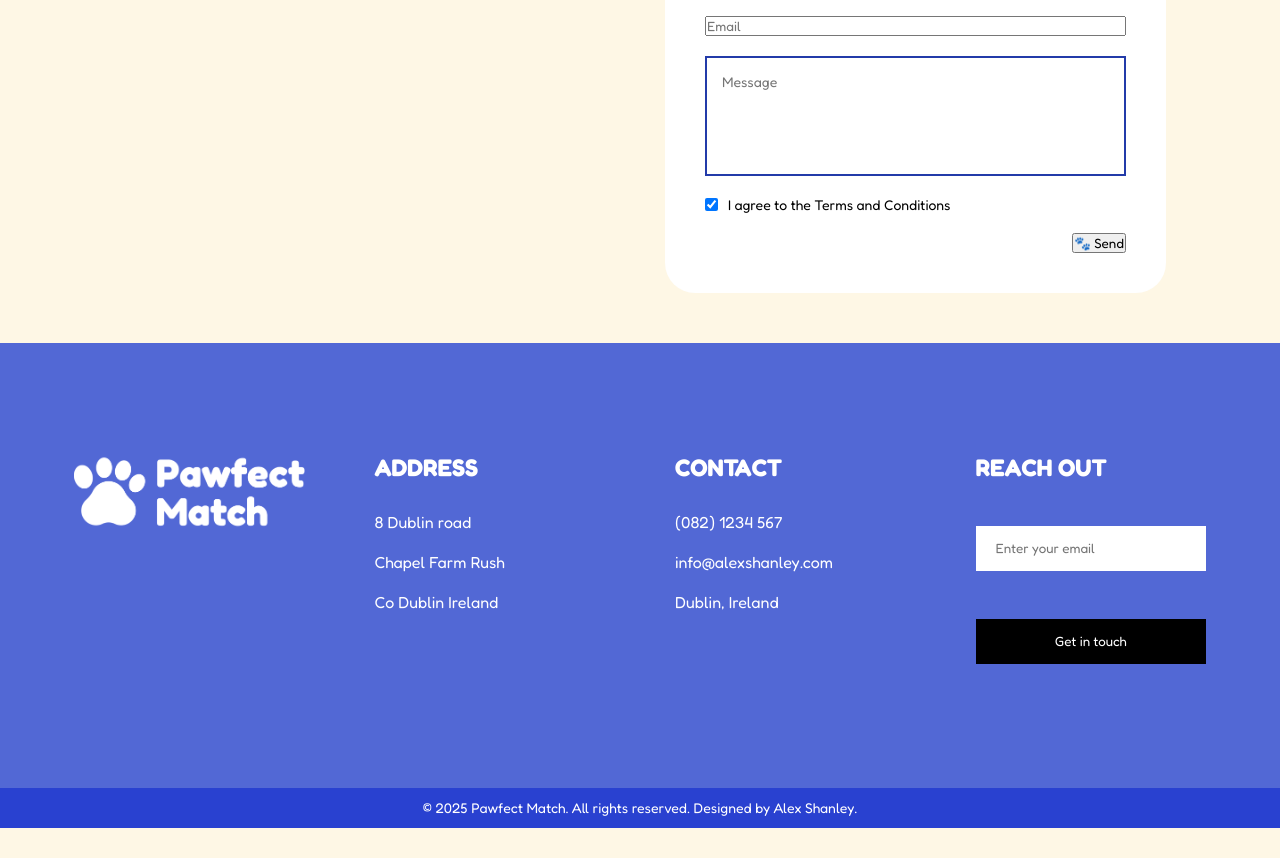
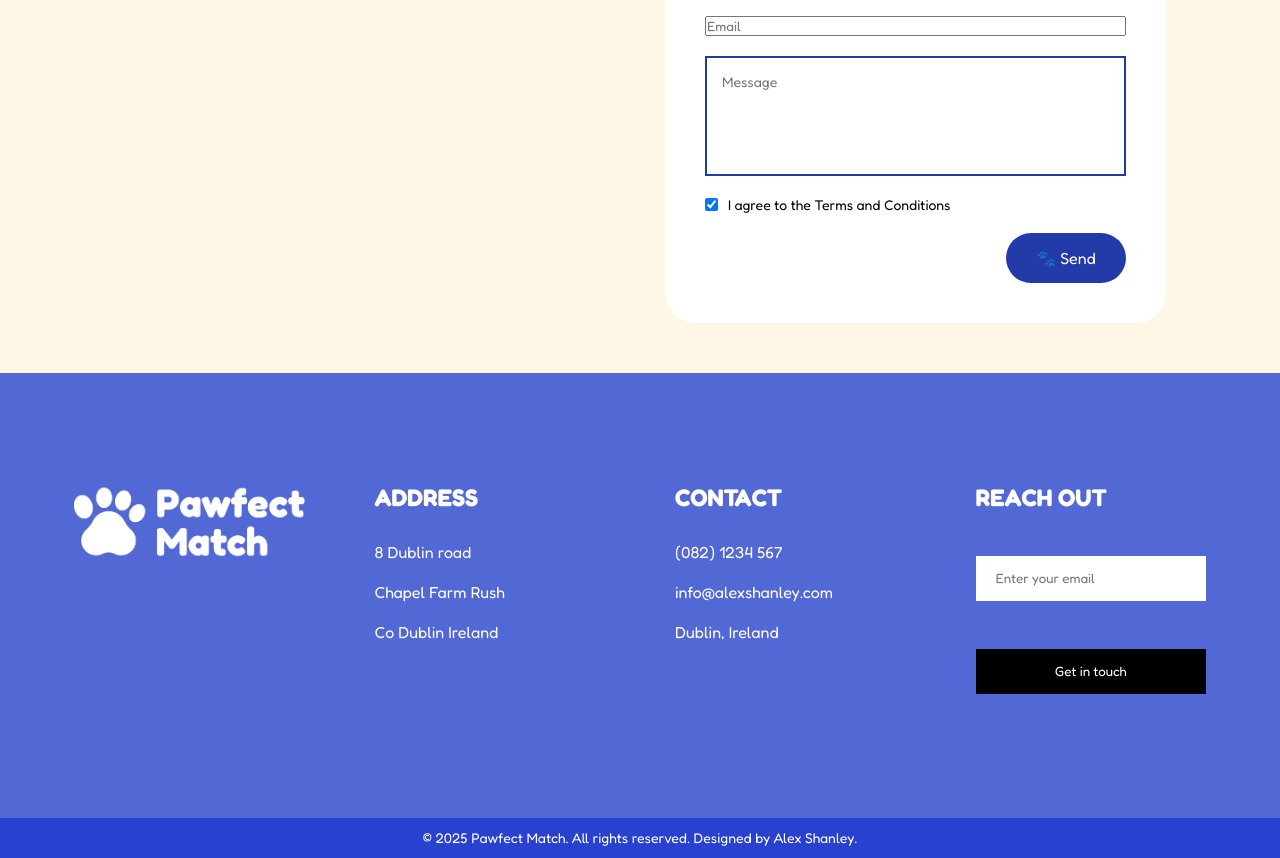
Before and after one commit to Alex-Shanley/Pawfect-Match, a Flask app: page /contact in a window 1280 px wide. Shown: the part 874-1732 px from the top of the page. Before the commit the page ends 1702 px from the top, so only its background shows below. Run offline with Flask 3, Linux system fonts and the light colour scheme.

Commit message:
style update

```diff
--- a/static/css/style.css
+++ b/static/css/style.css
@@ -866,7 +866,18 @@ nav .sidebar {
 
      .cbtn {
         align-self: flex-end;
+        background-color: #233BA9;
+        color: white;
+        border: none;
+        padding: 15px 30px;
+        font-size: 16px;
+        border-radius: 999px;
+        cursor: pointer;
+     }
 
+     .cbtn:hover{
+        background-color: #0d2aa7;
+        transform: translateY(-2px);
 
      }
 
```
Also changed, not shown: 2 other files.
